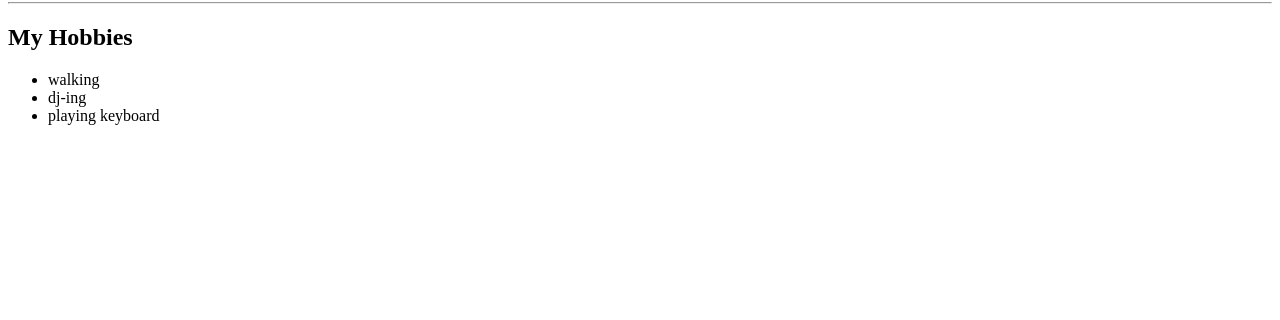
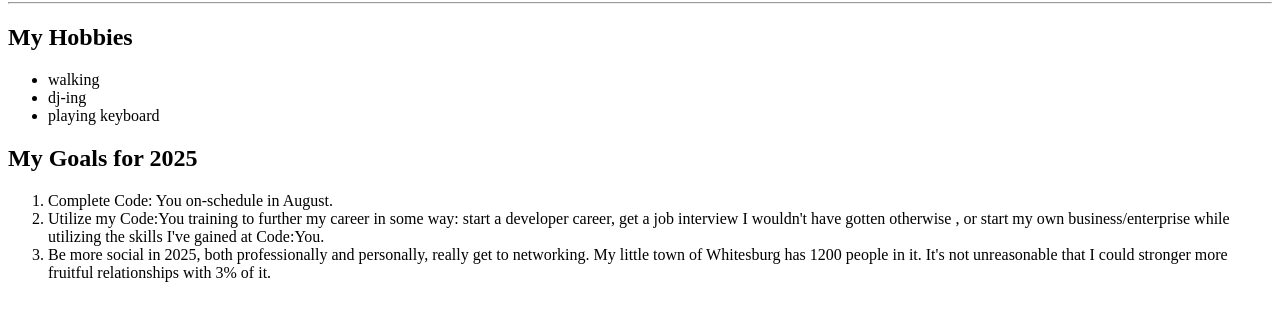
Before and after one commit to Smootropic/Just_Joe, a plain HTML site: page Index.html in a window 1280 px wide. Shown: the part 78-398 px from the top of the page. Drawn offline with Linux system fonts and the light colour scheme.

Commit message:
Added my officially, unofficial goals for 2025, 3 of 'em anyways.

```diff
--- a/Index.html
+++ b/Index.html
@@ -14,5 +14,18 @@
         <li>dj-ing</li>
         <li>playing keyboard</li>
     </ul>
+    <h2>My Goals for 2025</h2>
+    <ol>
+        <li>Complete Code: You on-schedule in August.</li>
+        <li>Utilize my Code:You training to further my career
+            in some way: start a developer career,
+            get a job interview I wouldn't have gotten otherwise
+            , or start my own business/enterprise while utilizing
+            the skills I've gained at Code:You.</li>
+        <li>Be more social in 2025, both professionally and personally, really get to networking.
+             My little town of Whitesburg has 1200 people in it.
+            It's not unreasonable that I could stronger more
+            fruitful relationships with 3% of it.</li>
+    </ol>
 </body>
 </html>
```
Also changed, not shown: 1 other file.
